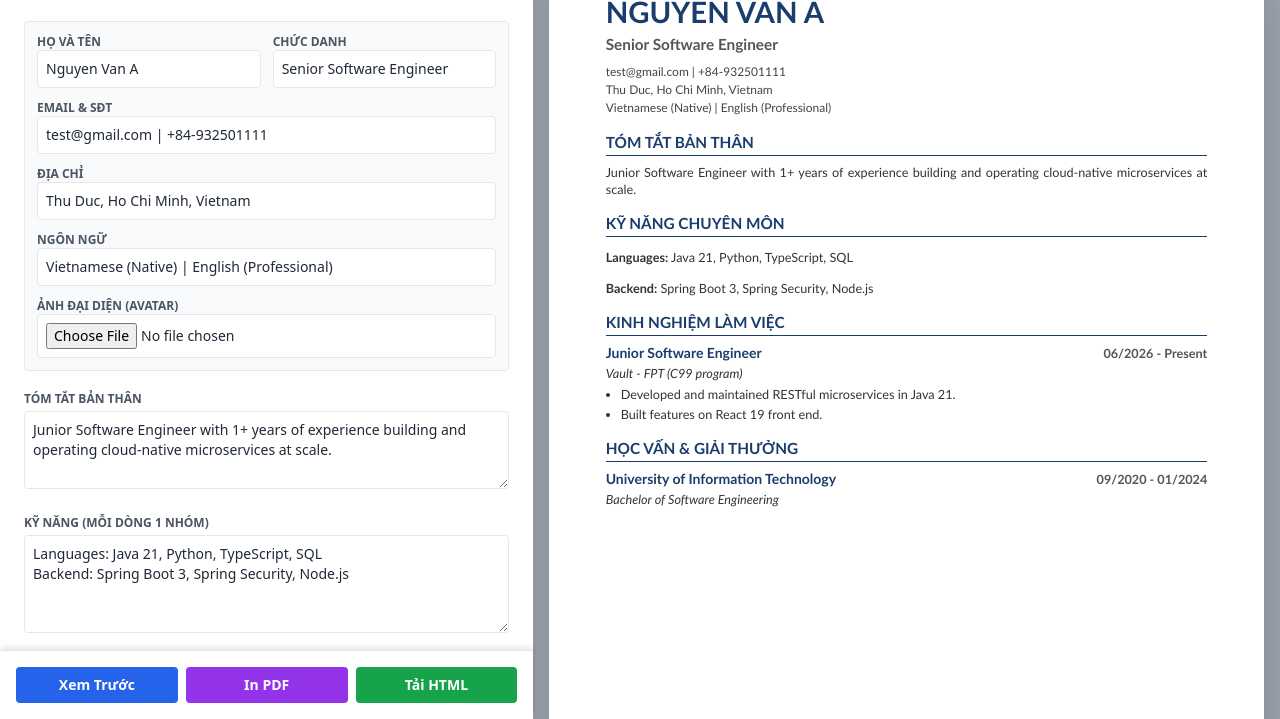
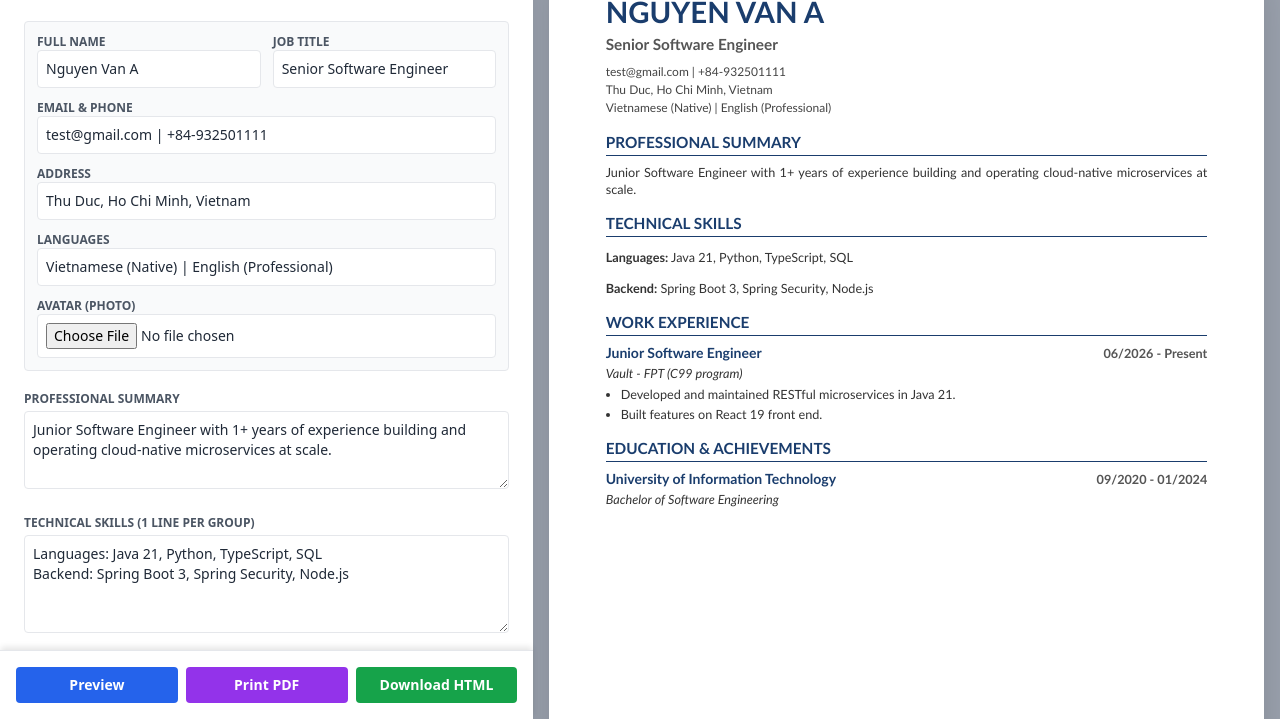
Before and after one commit to Bluesky2112/cv-generator, a plain HTML site: page index.html in a window 1280 px wide. Shown: the part 81-800 px from the top of the page. Drawn offline with nearby package versions, Linux system fonts and the light colour scheme.

Commit message:
Change default language from Vietnamese to English

```diff
--- a/index.html
+++ b/index.html
@@ -121,7 +121,7 @@ Bachelor of Software Engineering</textarea>
 
 <script>
   let base64Image = "";
-  let currentLang = 'vi';
+  let currentLang = 'en';
 
   const i18n = {
     vi: {
```
